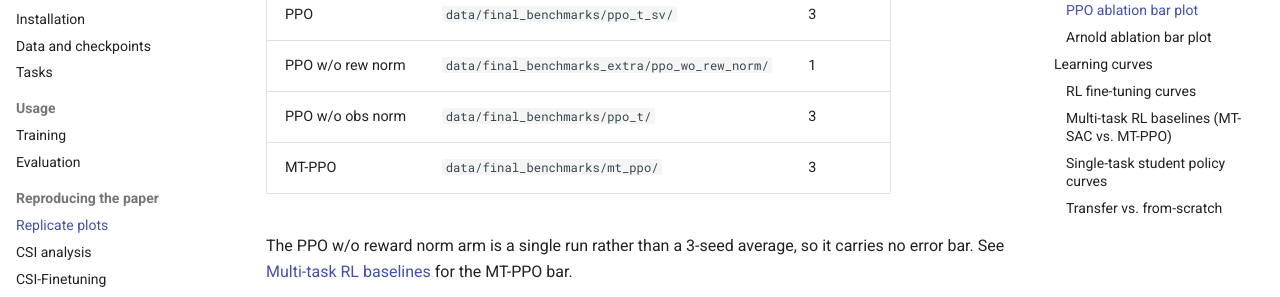
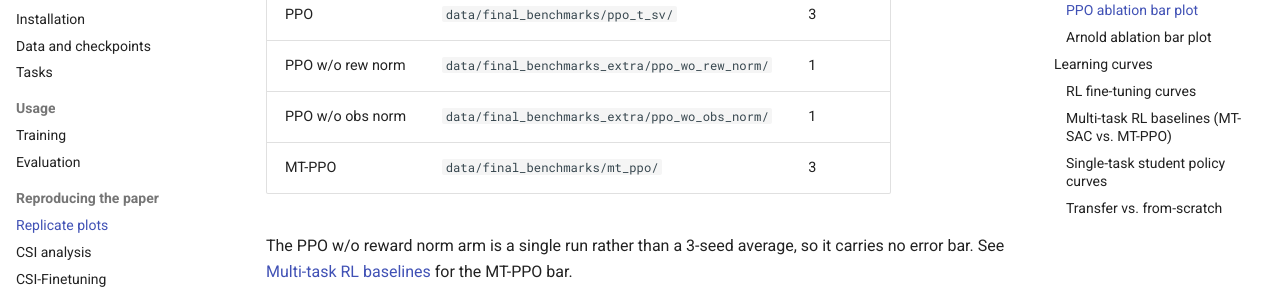
Before and after one commit to amathislab/arnold, an MkDocs documentation site: the page built from docs/replicate-plots.md, in a window 1280 px wide and 900 px high, scrolled down 929 px. Shown: the part 152-449 px from the top of the window. Built offline with MkDocs 1.6.1 and Material for MkDocs 9.7.7, drawn with Linux system fonts in a browser that asks for light colours; comment, search, counter and statistics services are not loaded.

Commit message:
fixed small typo

```diff
--- a/docs/replicate-plots.md
+++ b/docs/replicate-plots.md
@@ -42,7 +42,7 @@ python plotting/plot_ppo_ablation_bars.py
 | --- | --- | --- |
 | PPO | `data/final_benchmarks/ppo_t_sv/` | 3 |
 | PPO w/o rew norm | `data/final_benchmarks_extra/ppo_wo_rew_norm/` | 1 |
-| PPO w/o obs norm | `data/final_benchmarks/ppo_t/` | 3 |
+| PPO w/o obs norm | `data/final_benchmarks_extra/ppo_wo_obs_norm/` | 1 |
 | MT-PPO | `data/final_benchmarks/mt_ppo/` | 3 |
 
 The PPO w/o reward norm arm is a single run rather than a 3-seed average, so it carries no
```
